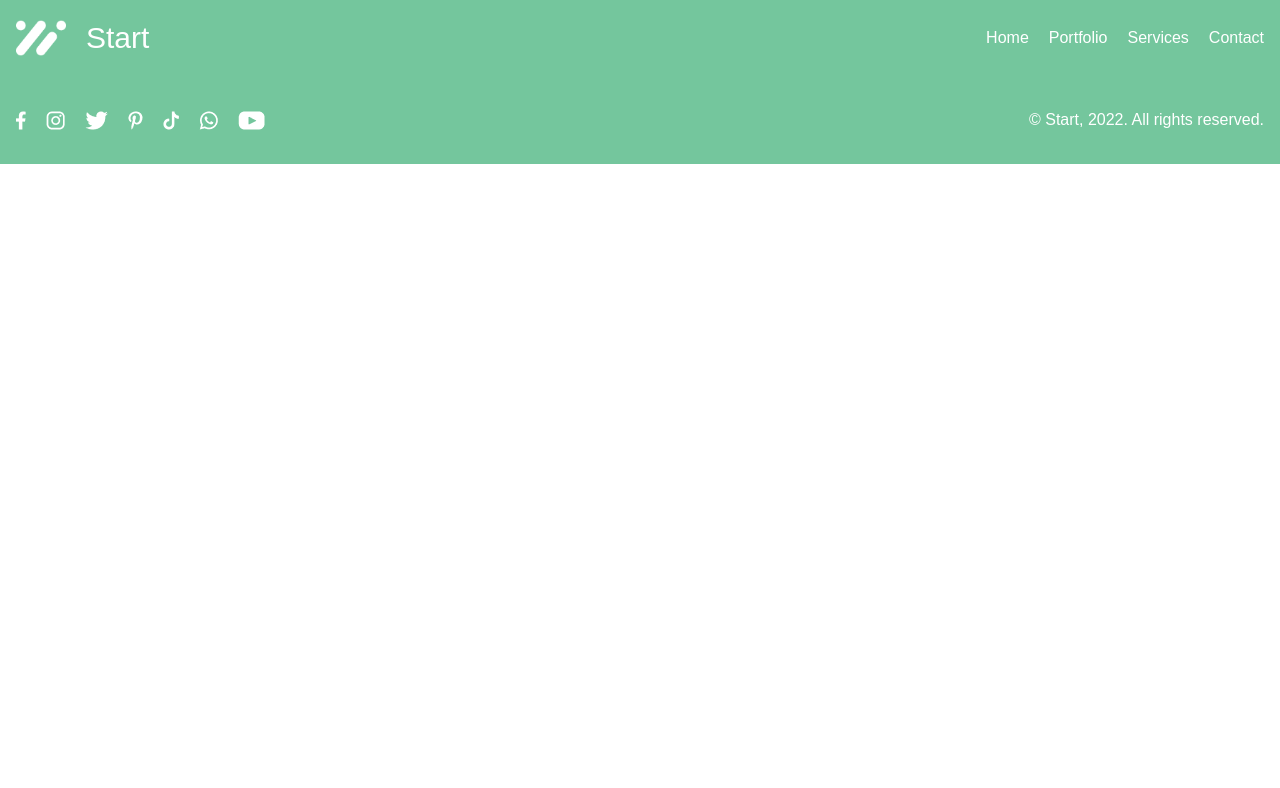
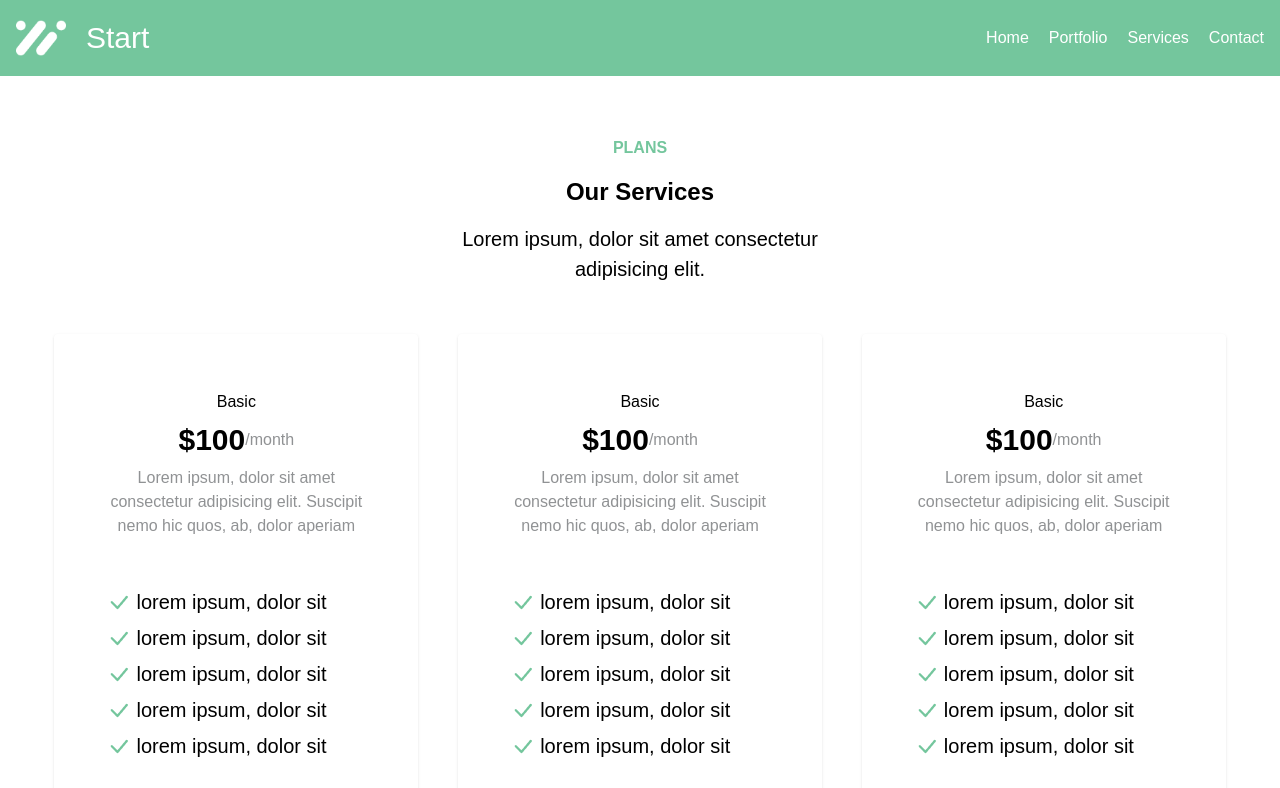
Before and after one commit to saadahmed18/Star_By_React, a React (Create React App) app: page /services in a window 1280 px wide. Shown: the top 788 px of the page. Built offline with nearby package versions, Linux system fonts and the light colour scheme.

Commit message:
Add Services Section

```diff
--- a/src/components/layout/Header.jsx
+++ b/src/components/layout/Header.jsx
@@ -25,7 +25,7 @@ function Header() {
                 <Link to="/portfolio">Portfolio</Link>
               </li>
               <li>
-                <Link to="/">Services</Link>
+                <Link to="/services">Services</Link>
               </li>
               <li>
                 <Link to="/">Contact</Link>
--- a/src/components/pages/Portfolio.jsx
+++ b/src/components/pages/Portfolio.jsx
@@ -14,28 +14,28 @@ function Portfolio() {
           </div>
           <div className="flex justify-center flex-wrap gap-5">
           <Link to="/">
-            <img src="/images/work-1.webp" alt="" />
+            <img src="/images/work-1.webp" alt="work-1" />
           </Link>
           <Link to="/">
-            <img src="/images/work-2.webp" alt="" />
+            <img src="/images/work-2.webp" alt="work-2" />
           </Link>
           <Link to="/">
-            <img src="/images/work-3.webp" alt="" />
+            <img src="/images/work-3.webp" alt="work-3" />
           </Link>
           <Link to="/">
-            <img src="/images/work-4.webp" alt="" />
+            <img src="/images/work-4.webp" alt="work-4" />
           </Link>
           <Link to="/">
-            <img src="/images/work-5.webp" alt="" />
+            <img src="/images/work-5.webp" alt="work-5" />
           </Link>
           <Link to="/">
-            <img src="/images/work-6.webp" alt="" />
+            <img src="/images/work-6.webp" alt="work-6" />
           </Link>
           <Link to="/">
-            <img src="/images/work-7.webp" alt="" />
+            <img src="/images/work-7.webp" alt="work-7" />
           </Link>
           <Link to="/">
-            <img src="/images/work-8.webp" alt="" />
+            <img src="/images/work-8.webp" alt="work-8" />
           </Link>
           </div>
           <button type="button" className="btn mx-auto mt-[30px]">
--- /dev/null
+++ b/src/components/pages/Services.jsx
@@ -0,0 +1,119 @@
+function Services() {
+  return (
+    <>
+      <section>
+        <div className="container m-auto px-4">
+          <div className="text-center mb-[50px]">
+            <span className="text-[#74c69d] font-bold">PLANS</span>
+            <h2 className="my-4 text-2xl font-bold text-black">Our Services</h2>
+            <p className="text-[20px]">
+              Lorem ipsum, dolor sit amet consectetur <br /> adipisicing elit.
+            </p>
+          </div>
+          <div className="flex justify-center flex-wrap gap-10">
+            <div className="shadow rounded p-14 text-center">
+              <h3>Basic</h3>
+              <div className="flex items-center justify-center my-2">
+                <strong className="text-3xl font-bold">$100</strong>
+                <span className="text-[#21252980]">/month</span>
+              </div>
+              <p className="mb-[50px] text-[#21252980]">
+                Lorem ipsum, dolor sit amet <br /> consectetur adipisicing elit. Suscipit <br /> nemo hic quos, ab, dolor aperiam
+              </p>
+              <p className="flex items-center gap-2 text-xl mb-2">
+                <img src="/icons/true.webp" alt="True Icons" />
+                lorem ipsum, dolor sit
+              </p>
+              <p className="flex items-center gap-2 text-xl mb-2">
+                <img src="/icons/true.webp" alt="True Icons" />
+                lorem ipsum, dolor sit
+              </p>
+              <p className="flex items-center gap-2 text-xl mb-2">
+                <img src="/icons/true.webp" alt="True Icons" />
+                lorem ipsum, dolor sit
+              </p>
+              <p className="flex items-center gap-2 text-xl mb-2">
+                <img src="/icons/true.webp" alt="True Icons" />
+                lorem ipsum, dolor sit
+              </p>
+              <p className="flex items-center gap-2 text-xl mb-2">
+                <img src="/icons/true.webp" alt="True Icons" />
+                lorem ipsum, dolor sit
+              </p>
+              <button type="button" className="btn mx-auto mt-[30px]">
+                Learn More
+              </button>
+            </div>
+            <div className="shadow rounded p-14 text-center">
+              <h3>Basic</h3>
+              <div className="flex items-center justify-center my-2">
+                <strong className="text-3xl font-bold">$100</strong>
+                <span className="text-[#21252980]">/month</span>
+              </div>
+              <p className="mb-[50px] text-[#21252980]">
+                Lorem ipsum, dolor sit amet <br /> consectetur adipisicing elit. Suscipit <br /> nemo hic quos, ab, dolor aperiam
+              </p>
+              <p className="flex items-center gap-2 text-xl mb-2">
+                <img src="/icons/true.webp" alt="True Icons" />
+                lorem ipsum, dolor sit
+              </p>
+              <p className="flex items-center gap-2 text-xl mb-2">
+                <img src="/icons/true.webp" alt="True Icons" />
+                lorem ipsum, dolor sit
+              </p>
+              <p className="flex items-center gap-2 text-xl mb-2">
+                <img src="/icons/true.webp" alt="True Icons" />
+                lorem ipsum, dolor sit
+              </p>
+              <p className="flex items-center gap-2 text-xl mb-2">
+                <img src="/icons/true.webp" alt="True Icons" />
+                lorem ipsum, dolor sit
+              </p>
+              <p className="flex items-center gap-2 text-xl mb-2">
+                <img src="/icons/true.webp" alt="True Icons" />
+                lorem ipsum, dolor sit
+              </p>
+              <button type="button" className="btn mx-auto mt-[30px]">
+                Learn More
+              </button>
+            </div>
+            <div className="shadow rounded p-14 text-center">
+              <h3>Basic</h3>
+              <div className="flex items-center justify-center my-2">
+                <strong className="text-3xl font-bold">$100</strong>
+                <span className="text-[#21252980]">/month</span>
+              </div>
+              <p className="mb-[50px] text-[#21252980]">
+                Lorem ipsum, dolor sit amet <br /> consectetur adipisicing elit. Suscipit <br /> nemo hic quos, ab, dolor aperiam
+              </p>
+              <p className="flex items-center gap-2 text-xl mb-2">
+                <img src="/icons/true.webp" alt="True Icons" />
+                lorem ipsum, dolor sit
+              </p>
+              <p className="flex items-center gap-2 text-xl mb-2">
+                <img src="/icons/true.webp" alt="True Icons" />
+                lorem ipsum, dolor sit
+              </p>
+              <p className="flex items-center gap-2 text-xl mb-2">
+                <img src="/icons/true.webp" alt="True Icons" />
+                lorem ipsum, dolor sit
+              </p>
+              <p className="flex items-center gap-2 text-xl mb-2">
+                <img src="/icons/true.webp" alt="True Icons" />
+                lorem ipsum, dolor sit
+              </p>
+              <p className="flex items-center gap-2 text-xl mb-2">
+                <img src="/icons/true.webp" alt="True Icons" />
+                lorem ipsum, dolor sit
+              </p>
+              <button type="button" className="btn mx-auto mt-[30px]">
+                Learn More
+              </button>
+            </div>
+          </div>
+        </div>
+      </section>
+    </>
+  );
+}
+export default Services;
--- a/src/index.js
+++ b/src/index.js
@@ -6,6 +6,7 @@ import { BrowserRouter, Route, Routes } from "react-router";
 import Header from "./components/layout/Header";
 import Footer from "./components/layout/Footer";
 import Portfolio from "./components/pages/Portfolio";
+import Services from "./components/pages/Services";
 const root = ReactDOM.createRoot(document.getElementById("root"));
 root.render(
   <React.StrictMode>
@@ -14,6 +15,7 @@ root.render(
       <Routes>
         <Route path="/" element={<App />} />
         <Route path="/portfolio" element={<Portfolio/>}/>
+        <Route path="/services" element={<Services/>}/>
       </Routes>
       <Footer/>
     </BrowserRouter>
```
